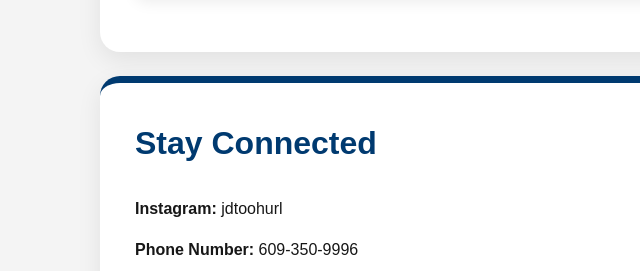
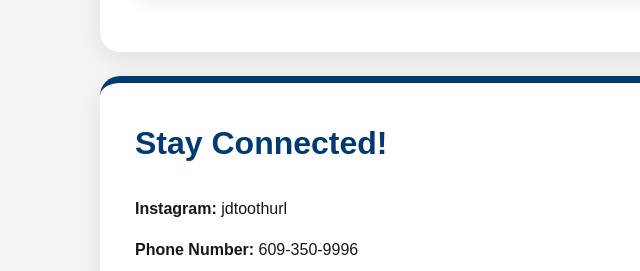
Before and after one commit to mjaradat49/jds-celebration, a plain HTML site: page index.html in a window 1280 px wide. Shown: the part 2308-2579 px from the top of the page, 65-705 px from the left. Drawn offline with Linux system fonts and the light colour scheme.

Commit message:
Update index.html

```diff
--- a/index.html
+++ b/index.html
@@ -91,9 +91,9 @@
     </div>
 </section>
     <section id="connect">
-      <h2>Stay Connected</h2>
+      <h2>Stay Connected!</h2>
 
-      <p><strong>Instagram:</strong> jdtoohurl</p>
+      <p><strong>Instagram:</strong> jdtoothurl</p>
       <p><strong>Phone Number:</strong> 609-350-9996</p>
       <p><strong>Email:</strong> iamjohncarr50@gmail.com</p>
     </section>
```
